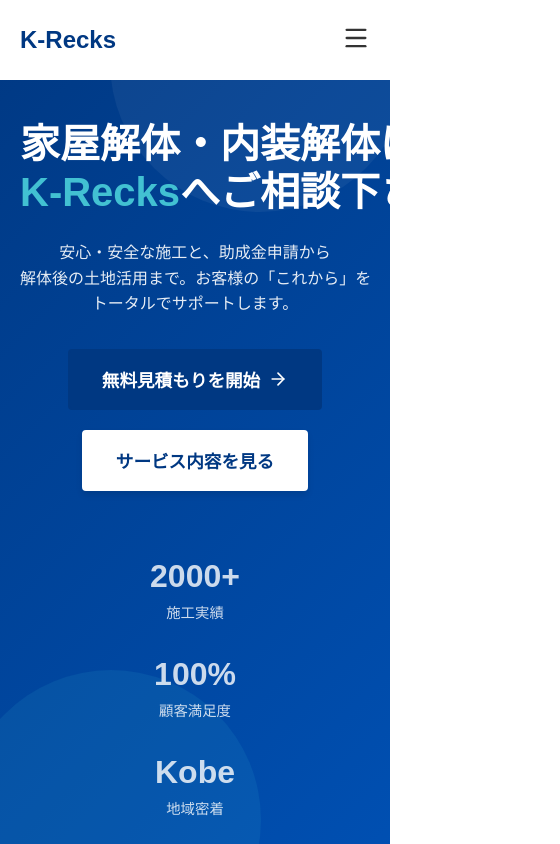
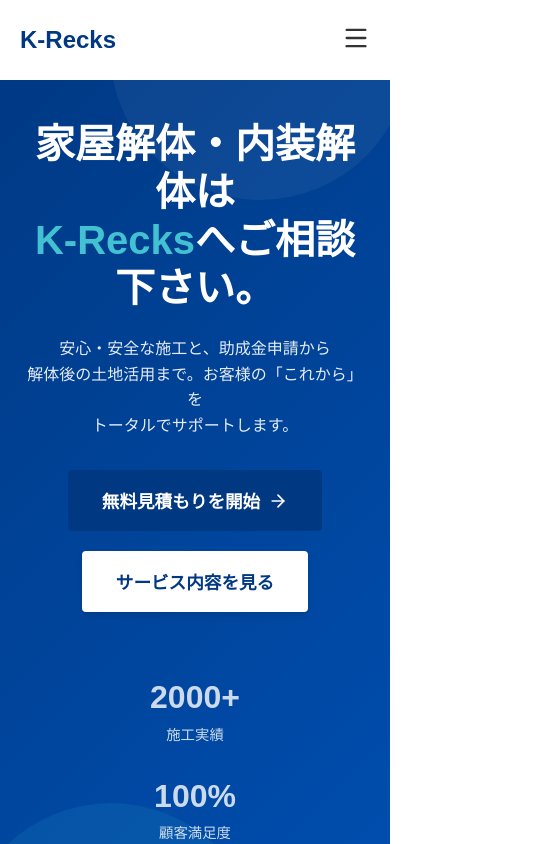
Before and after one commit to keiakiguchi-tech/k-recks-LP, a React (Vite) app: page / in a window 390 px wide. Shown: the top 844 px of the page, 560 px wide, since content can reach past the window. Built offline with nearby package versions, Linux system fonts and the light colour scheme.

Commit message:
Add files via upload

```diff
--- a/src/index.css
+++ b/src/index.css
@@ -63,7 +63,9 @@
 }
 
 .manual-break {
-  white-space: nowrap;
+  white-space: normal;
+  line-break: strict;
+  overflow-wrap: anywhere;
 }
 
 .container {
--- a/src/styles/about.css
+++ b/src/styles/about.css
@@ -68,6 +68,7 @@
     padding-bottom: 16px;
     gap: 24px;
     /* ラベルと値の間に隙間を追加 */
+    flex-wrap: wrap;
 }
 
 .profile-row:last-child {
@@ -85,6 +86,8 @@
 
 .profile-value {
     color: var(--color-text-main);
+    min-width: 0;
+    word-break: break-word;
 }
 
 @media (max-width: 900px) {
@@ -116,4 +119,8 @@
         width: 100px;
         /* スマホでは少し狭く */
     }
+
+    .profile-row {
+        row-gap: 8px;
+    }
 }
```
